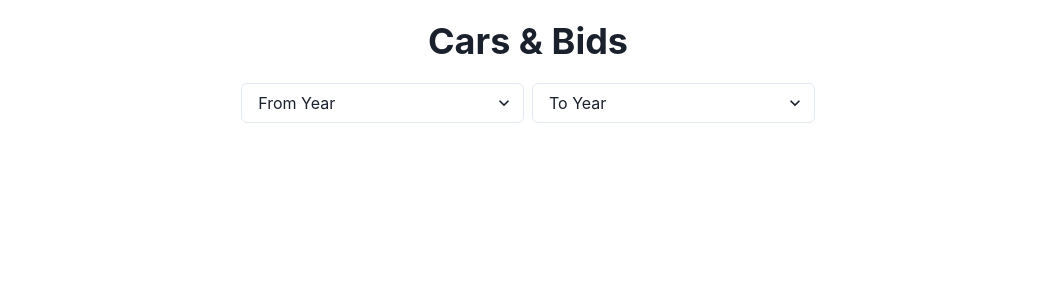
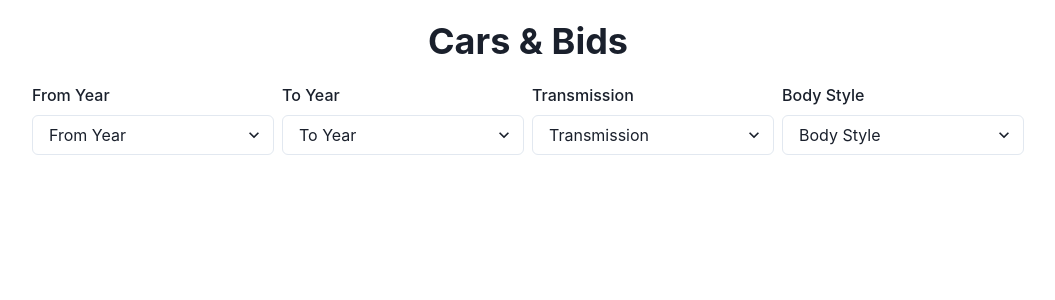
Before and after one commit to sahibjotsaggu/cars-and-bids-visualizer, a Next.js app: page / in a window 1280 px wide. Shown: the top 300 px of the page, without its empty margins (112-1167 px from the left). Built offline with nearby package versions, Linux system fonts and the light colour scheme.

Commit message:
add transmission and body style filters

```diff
--- a/components/AuctionFilters.tsx
+++ b/components/AuctionFilters.tsx
@@ -1,22 +1,29 @@
 import { useState } from "react";
-import { Box, HStack, Select } from "@chakra-ui/react";
+import { Box, FormControl, FormLabel, HStack, Select } from "@chakra-ui/react";
+import { BodyStyle, Transmission } from "../pages";
 
 interface AuctionFiltersProps {
   fromYear: number;
   fromYearHandler: (year: number) => void;
   toYearHandler: (year: number) => void;
+  transmissionHandler: (transmission: Transmission) => void;
+  bodyStyleHandler: (bodyStyle: BodyStyle) => void;
 }
 
 const AuctionFilters = ({
   fromYear,
   fromYearHandler,
   toYearHandler,
+  transmissionHandler,
+  bodyStyleHandler,
 }: AuctionFiltersProps) => {
   const [years] = useState(new Array(42).fill(0).map((_, i) => 1981 + i));
 
   return (
     <Box mt={5}>
       <HStack>
+        <FormControl>
+          <FormLabel>From Year</FormLabel>
           <Select
             placeholder="From Year"
             onChange={(e) => fromYearHandler(Number(e.currentTarget.value))}
@@ -27,6 +34,9 @@
               </option>
             ))}
           </Select>
+        </FormControl>
+        <FormControl>
+          <FormLabel>To Year</FormLabel>
           <Select
             placeholder="To Year"
             onChange={(e) => toYearHandler(Number(e.currentTarget.value))}
@@ -37,16 +47,41 @@
               </option>
             ))}
           </Select>
-        {/* <Select placeholder="Transmission">
-          <option value="option1">Option 1</option>
-          <option value="option2">Option 2</option>
-          <option value="option3">Option 3</option>
+        </FormControl>
+        <FormControl>
+          <FormLabel>Transmission</FormLabel>
+          <Select
+            placeholder="Transmission"
+            onChange={(e) =>
+              transmissionHandler(
+                (e.currentTarget.value as Transmission) || "all"
+              )
+            }
+          >
+            <option value="all">All</option>
+            <option value="automatic">Automatic</option>
+            <option value="manual">Manual</option>
           </Select>
-        <Select placeholder="Body Style">
-          <option value="option1">Option 1</option>
-          <option value="option2">Option 2</option>
-          <option value="option3">Option 3</option>
-        </Select> */}
+        </FormControl>
+        <FormControl>
+          <FormLabel>Body Style</FormLabel>
+          <Select
+            placeholder="Body Style"
+            onChange={(e) =>
+              bodyStyleHandler((e.currentTarget.value as BodyStyle) || "all")
+            }
+          >
+            <option value="all">All</option>
+            <option value="coupe">Coupe</option>
+            <option value="convertible">Convertible</option>
+            <option value="hatchback">Hatchback</option>
+            <option value="sedan">Sedan</option>
+            <option value="suv/crossover">SUV/Crossover</option>
+            <option value="truck">Truck</option>
+            <option value="van/minivan">Van/Minivan</option>
+            <option value="wagon">Wagon</option>
+          </Select>
+        </FormControl>
       </HStack>
     </Box>
   );
--- a/package.json
+++ b/package.json
@@ -10,6 +10,7 @@
   },
   "dependencies": {
     "@chakra-ui/react": "^1.8.6",
+    "@chakra-ui/theme": "^1.14.0",
     "@emotion/react": "^11",
     "@emotion/styled": "^11",
     "@nivo/core": "^0.79.0",
--- a/pages/api/scrape.ts
+++ b/pages/api/scrape.ts
@@ -18,6 +18,26 @@
   cars: Car[];
 };
 
+type MapKeyString = {
+  [key: string]: number;
+};
+
+const trannyMap = {
+  automatic: 1,
+  manual: 2,
+} as MapKeyString;
+
+const bodyStyleMap = {
+  coupe: 1,
+  convertible: 2,
+  hatchback: 3,
+  sedan: 4,
+  "suv/crossover": 5,
+  truck: 6,
+  "van/minivan": 7,
+  wagon: 8,
+} as MapKeyString;
+
 export default async function handler(
   req: NextApiRequest,
   res: NextApiResponse<Response>
@@ -33,7 +53,17 @@
   // const browser = await puppeteer.launch();
   const page = await browser.newPage();
   await page.goto(
-    `https://carsandbids.com/past-auctions/?start_year=${query.start_year}&end_year=${query.end_year}`
+    `https://carsandbids.com/past-auctions/?start_year=${
+      query.start_year
+    }&end_year=${query.end_year}${
+      query.transmission !== "all"
+        ? "&transmission=" + trannyMap[query.transmission as string]
+        : ""
+    }${
+      query.bodyStyle !== "all"
+        ? "&body_style=" + bodyStyleMap[query.bodyStyle as string]
+        : ""
+    }`
   );
 
   const apiAuctionResponse = await page.waitForResponse(
--- a/pages/index.tsx
+++ b/pages/index.tsx
@@ -1,20 +1,47 @@
 import type { NextPage } from "next";
 import useSWR from "swr";
-import { Container, Heading } from "@chakra-ui/react";
+import { Container, Heading, Text } from "@chakra-ui/react";
+import theme from "@chakra-ui/theme";
 import ScatterPlot from "../components/ScatterPlot";
 import AuctionFilters from "../components/AuctionFilters";
-import { useState } from "react";
+import React, { useState } from "react";
 
 const fetcher = (url: string) => fetch(url).then((res) => res.json());
+
+export type Transmission = "all" | "automatic" | "manual";
+export type BodyStyle =
+  | "all"
+  | "coupe"
+  | "convertible"
+  | "hatchback"
+  | "sedan"
+  | "suv/crossover"
+  | "truck"
+  | "van/minivan"
+  | "wagon";
+
+const HighlightSpan = ({ children }: { children?: React.ReactNode }) => {
+  return (
+    <span
+      style={{
+        color: theme.colors.blue[400],
+      }}
+    >
+      {children}
+    </span>
+  );
+};
 
 const Home: NextPage = () => {
   const [fromYear, setFromYear] = useState<number>(0);
   const [toYear, setToYear] = useState<number>(0);
+  const [transmission, setTransmission] = useState<Transmission>("all");
+  const [bodyStyle, setBodyStyle] = useState<BodyStyle>("all");
 
   const { data, error } = useSWR(
     () =>
       fromYear && toYear
-        ? `/api/scrape?start_year=${fromYear}&end_year=${toYear}`
+        ? `/api/scrape?start_year=${fromYear}&end_year=${toYear}&transmission=${transmission}&bodyStyle=${bodyStyle}`
         : null,
     fetcher,
     {
@@ -25,13 +52,40 @@
   if (error) return <div>failed to load</div>;
 
   return (
-    <Container mt={5}>
+    <Container mt={5} maxW="container.lg">
       <Heading textAlign="center">Cars & Bids</Heading>
       <AuctionFilters
         fromYear={fromYear}
-        fromYearHandler={(year: number) => setFromYear(year)}
+        fromYearHandler={(year: number) => {
+          if (year > toYear) {
+            setToYear(0);
+          }
+          setFromYear(year);
+        }}
         toYearHandler={(year: number) => setToYear(year)}
+        transmissionHandler={(transmission: Transmission) =>
+          setTransmission(transmission)
+        }
+        bodyStyleHandler={(bodyStyle: BodyStyle) => setBodyStyle(bodyStyle)}
       />
+      {fromYear && toYear ? (
+        <Text
+          mt={2}
+          fontSize="xs"
+          fontWeight="bold"
+          sx={{ textTransform: "uppercase" }}
+        >
+          Showing bid results for vehicles with model years between{" "}
+          <HighlightSpan>{fromYear}</HighlightSpan> to{" "}
+          <HighlightSpan>{toYear}</HighlightSpan> with{" "}
+          {transmission !== "manual" ? "an " : "a "}
+          <HighlightSpan>
+            {transmission === "all" ? "automatic or manual" : transmission}
+          </HighlightSpan>{" "}
+          transmission and has a body style of{" "}
+          <HighlightSpan>{bodyStyle}</HighlightSpan>.
+        </Text>
+      ) : null}
       {fromYear && toYear ? <ScatterPlot cars={data?.cars || []} /> : null}
     </Container>
   );
```
Also changed, not shown: 1 other file (tests, documents, lock files or other folders). Lines whose indentation alone changed are shown as unchanged.
